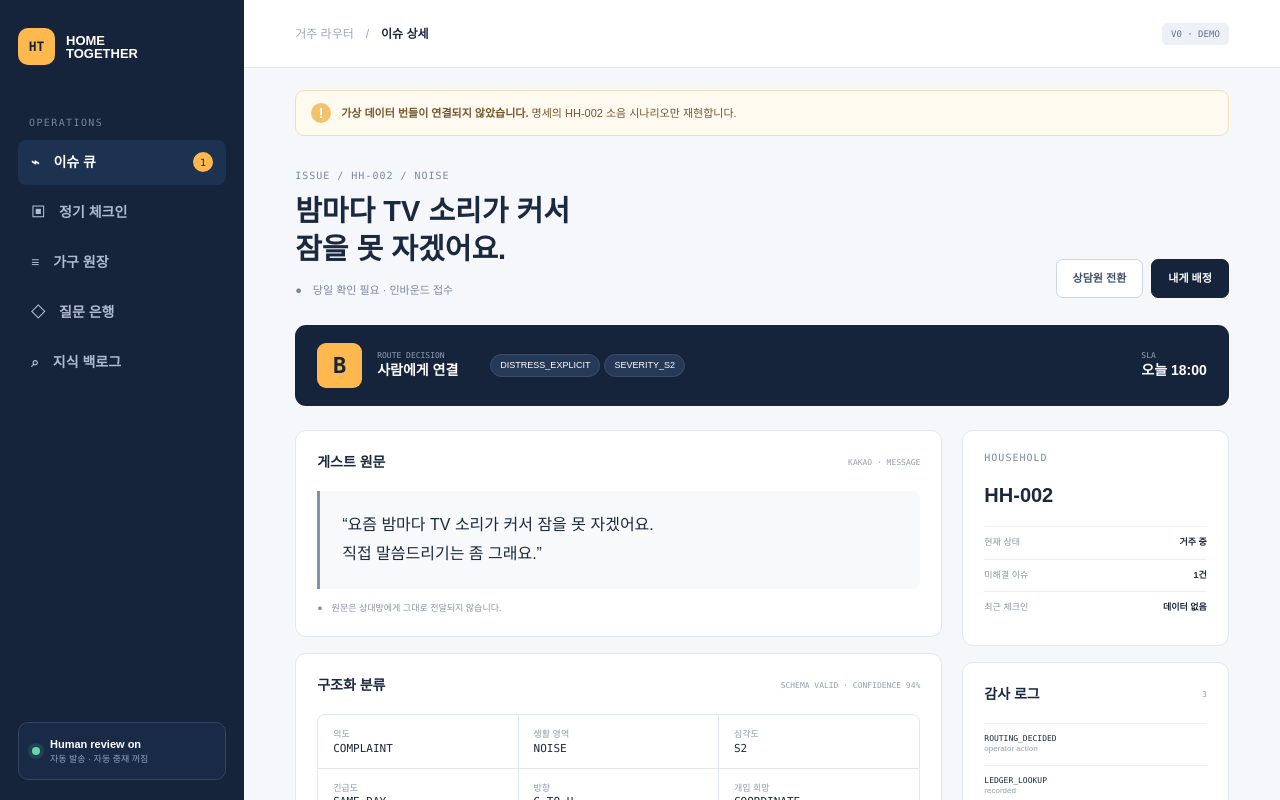
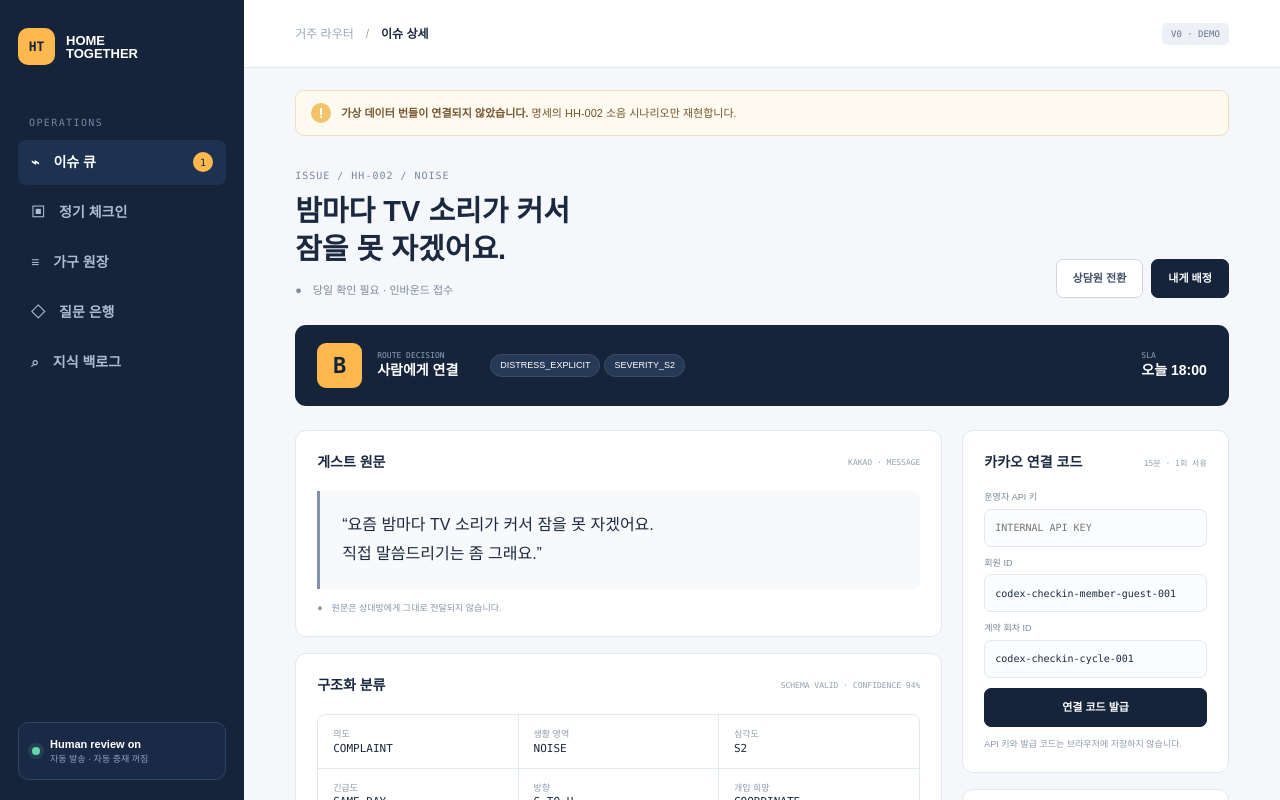
Before and after one commit to hometokr-creator/hometogether_checkin_router, a Next.js app: page / in a window 1280 px wide. Shown: the top 800 px of the page. Built offline with nearby package versions, Linux system fonts and the light colour scheme.

Commit message:
feat: add operator Kakao link token panel

```diff
--- /dev/null
+++ b/src/app/_components/channel-link-token-panel.tsx
@@ -0,0 +1,52 @@
+"use client";
+
+import { type FormEvent, useState } from "react";
+
+type IssuedToken = { token: string; expiresAt: string };
+type ApiError = { error?: { message?: string } };
+
+export function ChannelLinkTokenPanel() {
+  const [internalApiKey, setInternalApiKey] = useState("");
+  const [memberId, setMemberId] = useState("codex-checkin-member-guest-001");
+  const [contractCycleId, setContractCycleId] = useState("codex-checkin-cycle-001");
+  const [issued, setIssued] = useState<IssuedToken | null>(null);
+  const [error, setError] = useState("");
+  const [pending, setPending] = useState(false);
+  const [copied, setCopied] = useState(false);
+
+  async function issueToken(event: FormEvent<HTMLFormElement>) {
+    event.preventDefault();
+    setPending(true); setError(""); setIssued(null); setCopied(false);
+    try {
+      const response = await fetch("/api/channel-links/tokens", {
+        method: "POST",
+        headers: { "Content-Type": "application/json", "X-Internal-Api-Key": internalApiKey },
+        body: JSON.stringify({ memberId, contractCycleId }),
+      });
+      const body: IssuedToken | ApiError = await response.json();
+      if (!response.ok || !("token" in body)) throw new Error("error" in body ? body.error?.message : "연결 코드 발급에 실패했습니다.");
+      setIssued(body);
+    } catch (cause) {
+      setError(cause instanceof Error ? cause.message : "연결 코드 발급에 실패했습니다.");
+    } finally { setPending(false); }
+  }
+
+  async function copyToken() {
+    if (!issued) return;
+    await navigator.clipboard.writeText(`연결코드: ${issued.token}`);
+    setCopied(true);
+  }
+
+  return <article className="card linkTokenCard">
+    <div className="cardHead"><b>카카오 연결 코드</b><small>15분 · 1회 사용</small></div>
+    <form onSubmit={issueToken} className="linkTokenForm">
+      <label><span>운영자 API 키</span><input type="password" autoComplete="off" required value={internalApiKey} onChange={(event) => setInternalApiKey(event.target.value)} placeholder="INTERNAL_API_KEY" /></label>
+      <label><span>회원 ID</span><input required value={memberId} onChange={(event) => setMemberId(event.target.value)} /></label>
+      <label><span>계약 회차 ID</span><input required value={contractCycleId} onChange={(event) => setContractCycleId(event.target.value)} /></label>
+      <button className="primary" type="submit" disabled={pending}>{pending ? "발급 중…" : "연결 코드 발급"}</button>
+    </form>
+    {error ? <p className="tokenError" role="alert">{error}</p> : null}
+    {issued ? <div className="issuedToken" aria-live="polite"><p>카카오 채팅에 아래 문구를 그대로 보내세요.</p><code>{`연결코드: ${issued.token}`}</code><small>만료: {new Date(issued.expiresAt).toLocaleString("ko-KR")}</small><button className="secondary" type="button" onClick={copyToken}>{copied ? "복사 완료" : "코드 복사"}</button></div> : null}
+    <p className="tokenSafety">API 키와 발급 코드는 브라우저에 저장하지 않습니다.</p>
+  </article>;
+}
--- a/src/app/_components/operator-console.tsx
+++ b/src/app/_components/operator-console.tsx
@@ -1,5 +1,6 @@
 "use client";
 import { useState } from "react";
+import { ChannelLinkTokenPanel } from "@/app/_components/channel-link-token-panel";
 import type { ClassificationResult } from "@/modules/classification/schema";
 import type { RoutingDecision } from "@/modules/routing/decide-route";
 type Evidence = ReadonlyArray<{ readonly label: string; readonly value: string; readonly status: string }>;
@@ -18,6 +19,6 @@ export function OperatorConsole({ classification: c, evidence, decision }: { cla
         <article className="card"><div className="cardHead"><b>구조화 분류</b><small>SCHEMA VALID · CONFIDENCE {c.confidence * 100}%</small></div><div className="classify">{fields.map(([label, value]) => <div key={label}><small>{label}</small><b>{value}</b></div>)}</div><div className="signal"><small>언어적 신호</small><b>{c.distressSignal}</b><span>“잠을 못 자겠어요”, “직접 말씀드리기는 좀 그래요”</span></div></article>
         <article className="card"><div className="cardHead"><b>가구 원장 대조</b><small>✓ HOUSEHOLD ISOLATED</small></div><div className="ledger">{evidence.map((e) => <div key={e.label}><small>{e.label}</small><b>{e.value}</b><em>{e.status}</em></div>)}</div><p className="grounding">✓　확정 조항이 없어 A갈래 자동 답변을 중단하고 B갈래로 전환했습니다.</p></article>
         <article className="card"><div className="cardHead"><b>운영자 코파일럿</b><small>{approved ? "OPERATOR APPROVED · NOT SENT" : "DRAFT · 고객에게 미발송"}</small></div><label className="draft"><small>첫 회신 초안</small><textarea readOnly={approved} defaultValue="말씀해 주셔서 감사해요. 답변 내용은 상대방께 그대로 전달되지 않습니다. 필요한 내용만 정리해 오늘 중 담당자가 연락드릴게요." /></label><div className="guards"><p><small>전달할 핵심</small>야간 TV 사용 시간과 이후 이어폰 사용 기준 조율</p><p><small>금지</small>잘못 판단 · 원문 전달 · 합의되지 않은 시간 단정</p></div><div className="approval"><label><input type="checkbox" checked={reviewed} onChange={(e) => setReviewed(e.target.checked)} /> 원문·근거·금지 문구를 확인했습니다.</label><button className="primary" disabled={!reviewed || approved} onClick={() => { setApproved(true); log("DRAFT_APPROVED_NOT_SENT"); }}>초안 {approved ? "승인 완료" : "승인"}</button></div></article></section>
-        <aside className="rightColumn"><article className="card"><p className="kicker">HOUSEHOLD</p><h2>HH-002</h2><dl><div><dt>현재 상태</dt><dd>거주 중</dd></div><div><dt>미해결 이슈</dt><dd>1건</dd></div><div><dt>최근 체크인</dt><dd>데이터 없음</dd></div></dl></article><article className="card"><div className="cardHead"><b>감사 로그</b><small>{audit.length}</small></div><ul>{audit.map((item, i) => <li key={`${item}-${i}`}><b>{item}</b><small>{i === 0 ? "operator action" : "recorded"}</small></li>)}</ul></article></aside></div>
+        <aside className="rightColumn"><ChannelLinkTokenPanel /><article className="card"><p className="kicker">HOUSEHOLD</p><h2>HH-002</h2><dl><div><dt>현재 상태</dt><dd>거주 중</dd></div><div><dt>미해결 이슈</dt><dd>1건</dd></div><div><dt>최근 체크인</dt><dd>데이터 없음</dd></div></dl></article><article className="card"><div className="cardHead"><b>감사 로그</b><small>{audit.length}</small></div><ul>{audit.map((item, i) => <li key={`${item}-${i}`}><b>{item}</b><small>{i === 0 ? "operator action" : "recorded"}</small></li>)}</ul></article></aside></div>
     </main></div>;
 }
--- /dev/null
+++ b/src/app/channel-link-token-panel.css
@@ -0,0 +1 @@
+.linkTokenForm{display:grid;gap:10px}.linkTokenForm label{display:grid;gap:4px}.linkTokenForm label span{color:#78869a;font-size:9px}.linkTokenForm input{width:100%;min-height:38px;padding:8px 10px;border:1px solid var(--line);border-radius:7px;background:#fbfcfd;color:var(--ink);font:10px var(--font-mono)}.linkTokenForm input:focus{outline:2px solid #ffb84d66;border-color:#d59b46}.issuedToken{margin-top:14px;padding:12px;border-radius:8px;background:#edf7f3;display:grid;gap:8px}.issuedToken p,.tokenSafety,.tokenError{margin:0;font-size:9px}.issuedToken code{padding:9px;border:1px solid #cfe7dd;border-radius:6px;background:#fff;overflow-wrap:anywhere;font:9px/1.5 var(--font-mono)}.issuedToken small{color:#667789;font-size:8px}.issuedToken button{justify-self:start}.tokenSafety{margin-top:11px;color:#8c98a8}.tokenError{margin-top:11px;padding:9px;border-radius:6px;background:#fff0f0;color:#a33}
--- a/src/app/layout.tsx
+++ b/src/app/layout.tsx
@@ -1,5 +1,6 @@
 import type { Metadata } from "next";
 import "./globals.css";
+import "./channel-link-token-panel.css";
 import "./system-fonts.css";
 export const metadata: Metadata = { title: "Home Together · Residence Router", description: "가구별 원장 기반 거주 라우터 운영 콘솔" };
 export default function RootLayout({ children }: Readonly<{ children: React.ReactNode }>) { return <html lang="ko"><body>{children}</body></html>; }
```
